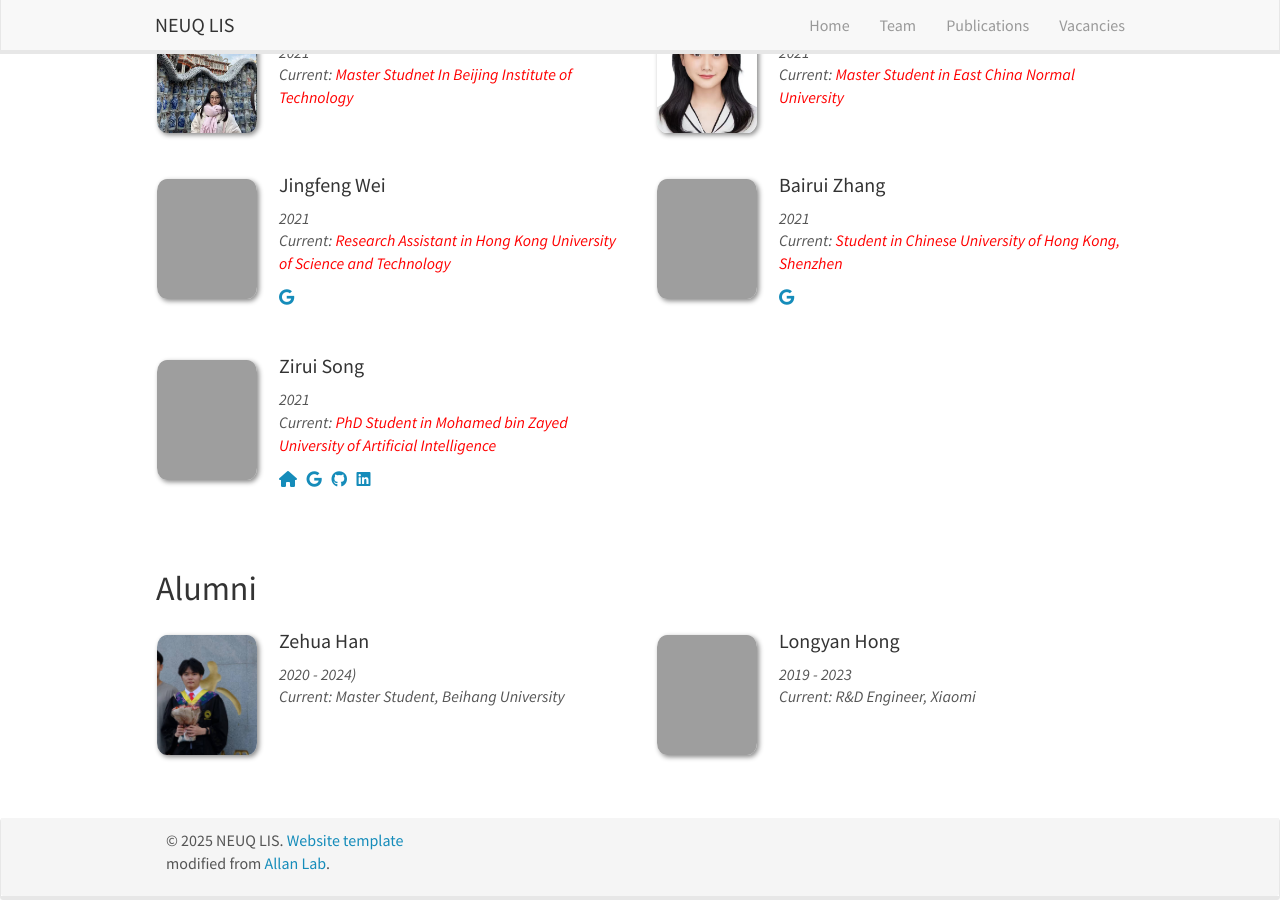
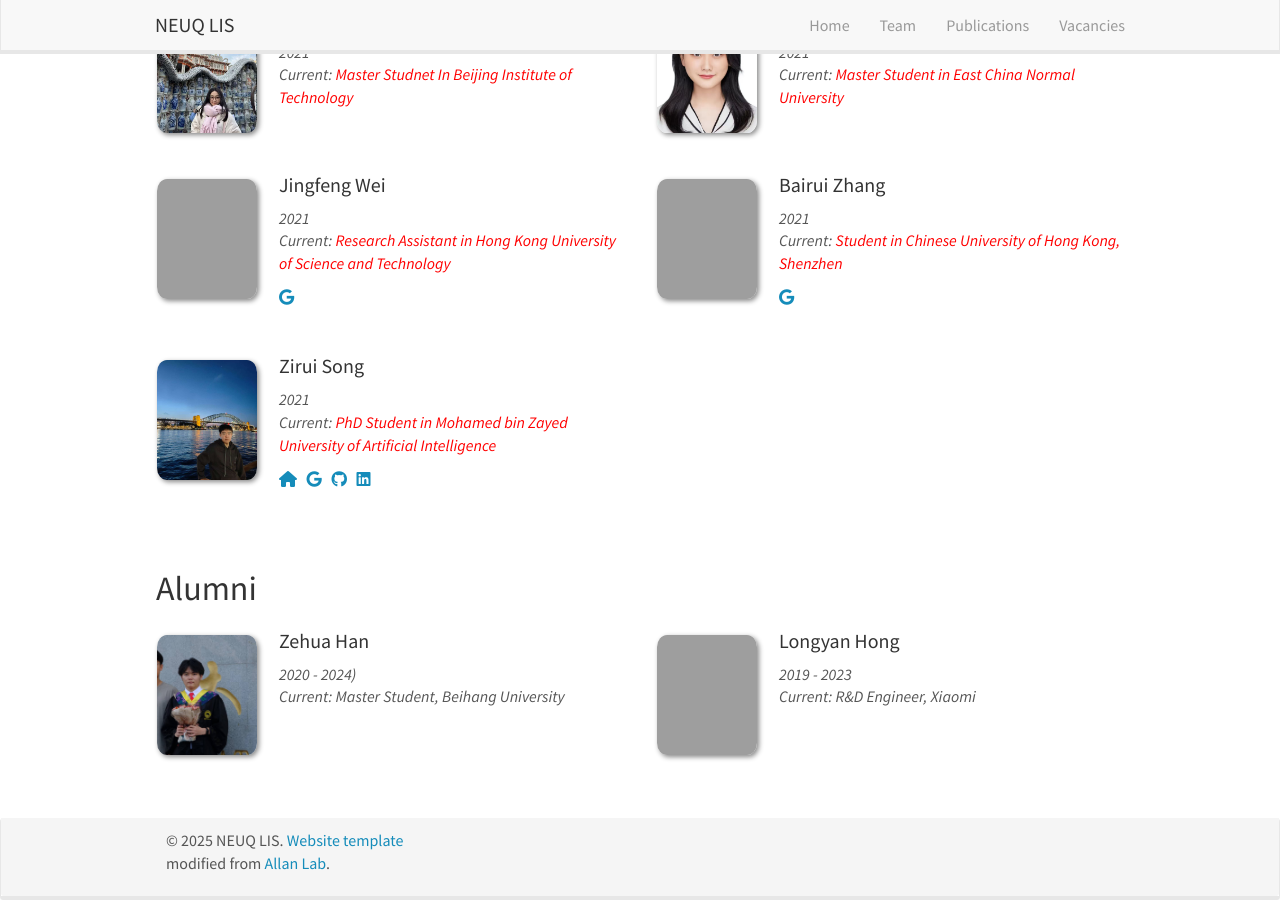
Before and after one commit to NEUQNLP/neuqnlp.github.io, a Jekyll site: the page built from _pages/team.md, in a window 1280 px wide and 900 px high, scrolled down 2291 px. Built offline with Jekyll 4.4.1, drawn with Linux system fonts in a browser that asks for light colours; nearby versions of some CDN libraries.

Commit message:
Update ZIRUi

```diff
--- a/_data/bachelor_students.yml
+++ b/_data/bachelor_students.yml
@@ -211,7 +211,7 @@
 
 
 - name: Zirui Song
-  photo: songzirui.jpg
+  photo: ziruisong.jpg
   duration: 2021
   cosupervision:
   info: PhD Student in Mohamed bin Zayed University of Artificial Intelligence
```
